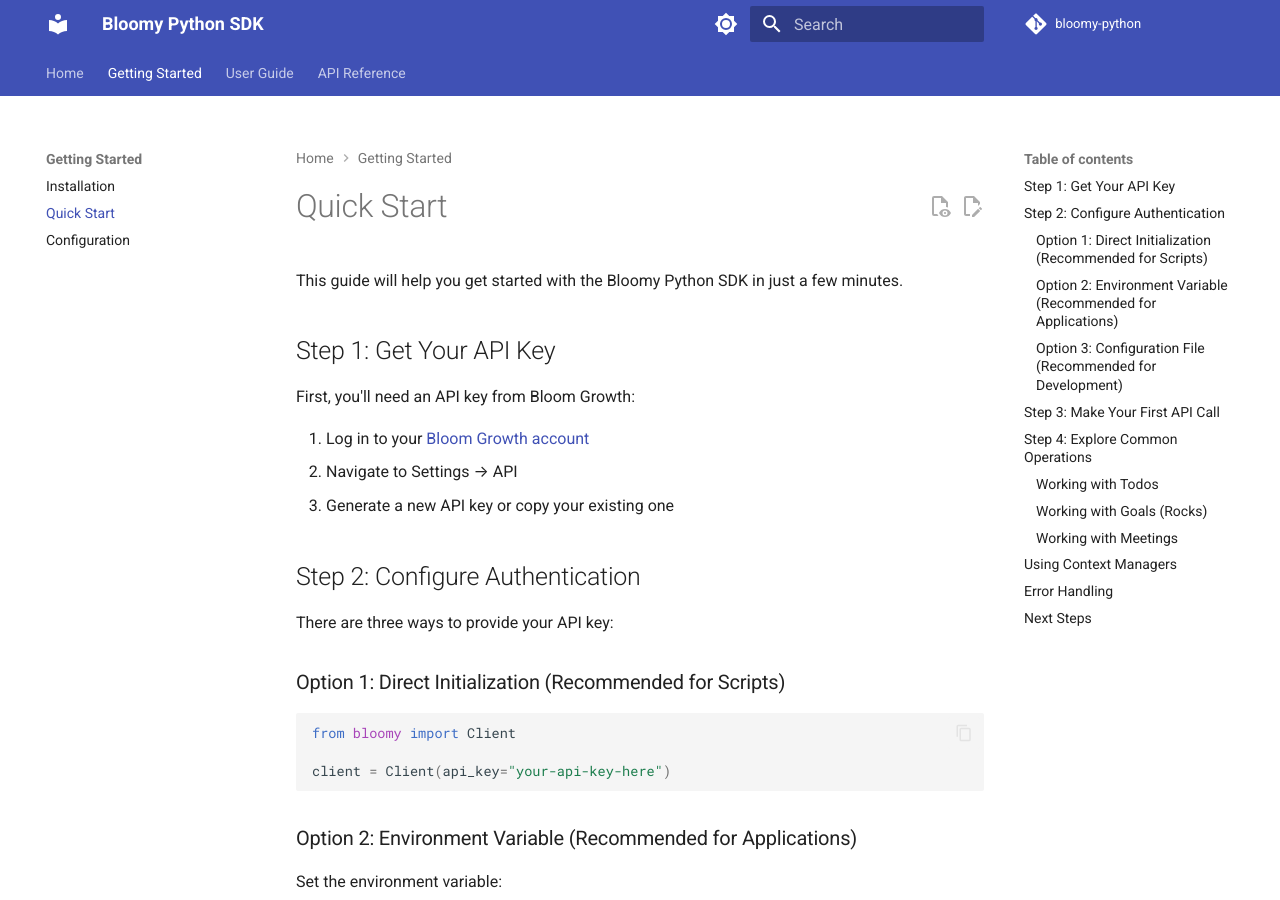
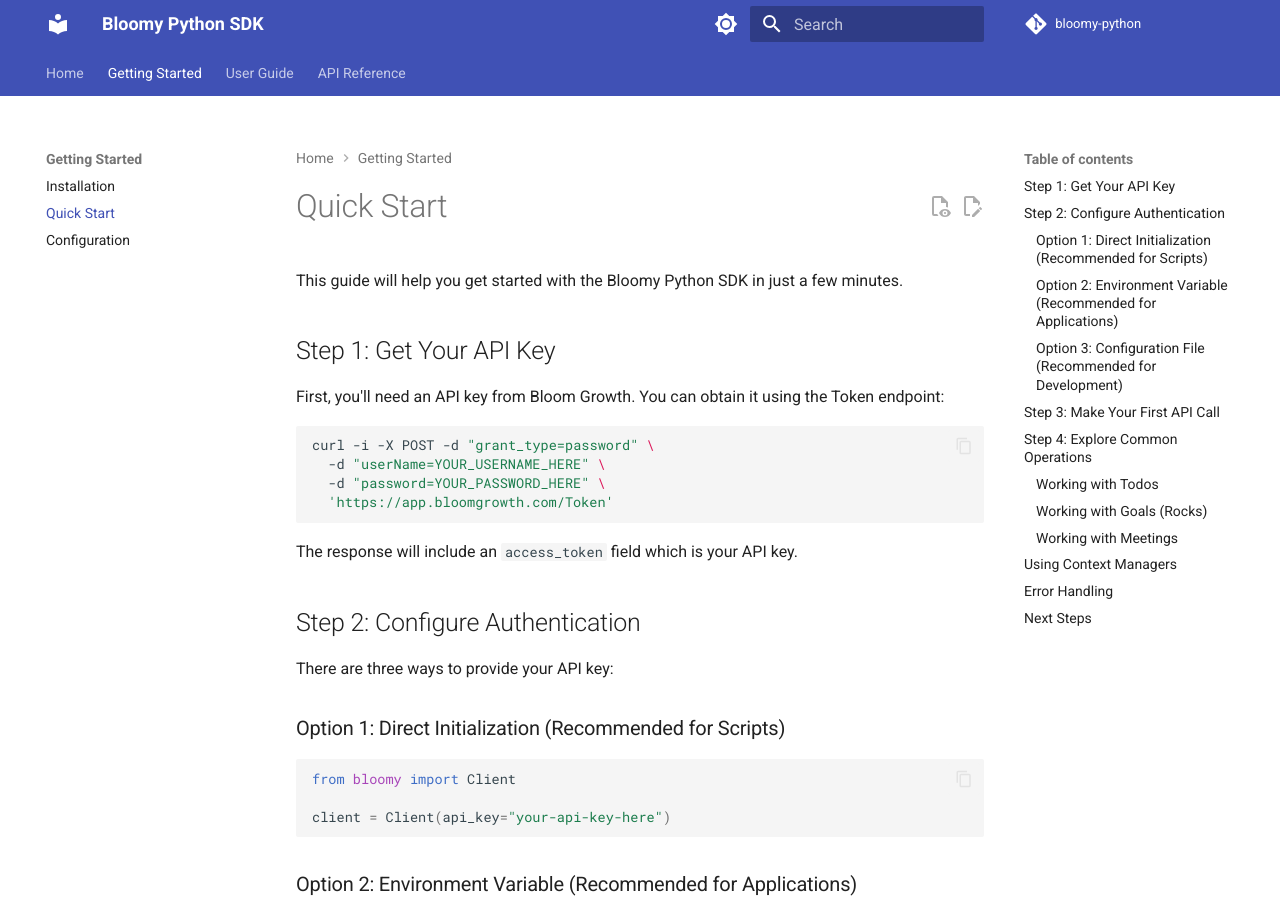
Before and after one commit to franccesco/bloomy-python, an MkDocs documentation site: the page built from docs/getting-started/quickstart.md, in a window 1280 px wide and 900 px high. Built offline with MkDocs 1.6.1 and Material for MkDocs 9.7.7, drawn with Linux system fonts in a browser that asks for light colours; comment, search, counter and statistics services are not loaded.

Commit message:
Fix API key retrieval documentation
Update quickstart guide to show the correct method for obtaining an API key
using the /Token endpoint with curl instead of incorrect UI navigation steps.

````diff
--- a/docs/getting-started/quickstart.md
+++ b/docs/getting-started/quickstart.md
@@ -4,11 +4,16 @@
 
 ## Step 1: Get Your API Key
 
-First, you'll need an API key from Bloom Growth:
+First, you'll need an API key from Bloom Growth. You can obtain it using the Token endpoint:
 
-1. Log in to your [Bloom Growth account](https://app.bloomgrowth.com)
-2. Navigate to Settings → API
-3. Generate a new API key or copy your existing one
+```bash
+curl -i -X POST -d "grant_type=password" \
+  -d "userName=YOUR_USERNAME_HERE" \
+  -d "password=YOUR_PASSWORD_HERE" \
+  'https://app.bloomgrowth.com/Token'
+```
+
+The response will include an `access_token` field which is your API key.
 
 ## Step 2: Configure Authentication
 
````
